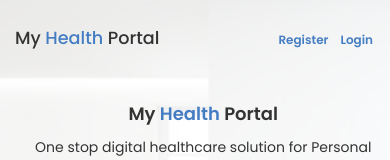
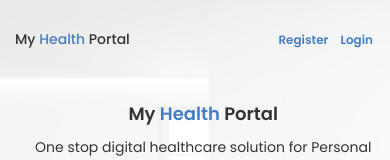
Before and after one commit to sajidurshajib/patient-portal-react, a React (Create React App) app: page / in a window 390 px wide. Shown: the top 160 px of the page. Built offline with nearby package versions, Linux system fonts and the light colour scheme.

Commit message:
responsive: mobile responsive for 420px display

```diff
--- a/src/components/Nav/MobileSide/MobileSide.jsx
+++ b/src/components/Nav/MobileSide/MobileSide.jsx
@@ -5,6 +5,7 @@ import {
     faBriefcaseMedical,
     faThermometer,
     faCapsules,
+    faHeartbeat,
 } from '@fortawesome/free-solid-svg-icons'
 import { FontAwesomeIcon } from '@fortawesome/react-fontawesome'
 import { Link } from 'react-router-dom'
@@ -28,6 +29,10 @@ export default function MobileSide({ setSideOpen }) {
                         <FontAwesomeIcon icon={faCapsules} />
                         <span>Medicine Order</span>
                     </Link>
+                    <Link to="/health-plans">
+                        <FontAwesomeIcon icon={faHeartbeat} />
+                        <span>Health Plan Order</span>
+                    </Link>
                     <Link to="/medicals">
                         <FontAwesomeIcon icon={faNotesMedical} className={classes.marginIcon3} />
                         <span className={classes.textMargin2}>Medical Records</span>
--- a/src/components/Nav/Navbar/Navbar.module.css
+++ b/src/components/Nav/Navbar/Navbar.module.css
@@ -263,7 +263,7 @@
     }
 
     .searchTerm::placeholder {
-        color: var(--green);
+        color: var(--primary);
         opacity: 0.9;
     }
 
--- a/src/components/Nav/SidebarV2/SidebarV2.jsx
+++ b/src/components/Nav/SidebarV2/SidebarV2.jsx
@@ -7,6 +7,7 @@ import {
     faCapsules,
     faBriefcaseMedical,
     faCog,
+    faHeartbeat,
 } from '@fortawesome/free-solid-svg-icons'
 import { FontAwesomeIcon } from '@fortawesome/react-fontawesome'
 import { Link, useLocation } from 'react-router-dom'
@@ -30,6 +31,10 @@ export default function SidebarV2() {
                     <FontAwesomeIcon icon={faCapsules} />
                     <span>Medicine Order</span>
                 </Link>
+                <Link to="/health-plans" className={location.pathname === '/health-plans' ? classes.active : ''}>
+                    <FontAwesomeIcon icon={faHeartbeat} />
+                    <span>Health Plan Order</span>
+                </Link>
                 <Link to="/medicals" className={location.pathname === '/medicals' ? classes.active : ''}>
                     <FontAwesomeIcon icon={faNotesMedical} className={classes.marginIcon3} />
                     <span className={classes.textMargin2}>Medical Records</span>
--- a/src/components/Nav/TransparentNav/TransparentNav.module.css
+++ b/src/components/Nav/TransparentNav/TransparentNav.module.css
@@ -51,8 +51,8 @@
 
 @media (max-width: 420px) {
     .TransparentNav h4 {
-        font-size: 1.1em;
-        margin-top: 1.4em;
+        font-size: 14px;
+        margin-top: 2.1em;
     }
 
     .TransparentNav ul {
```
